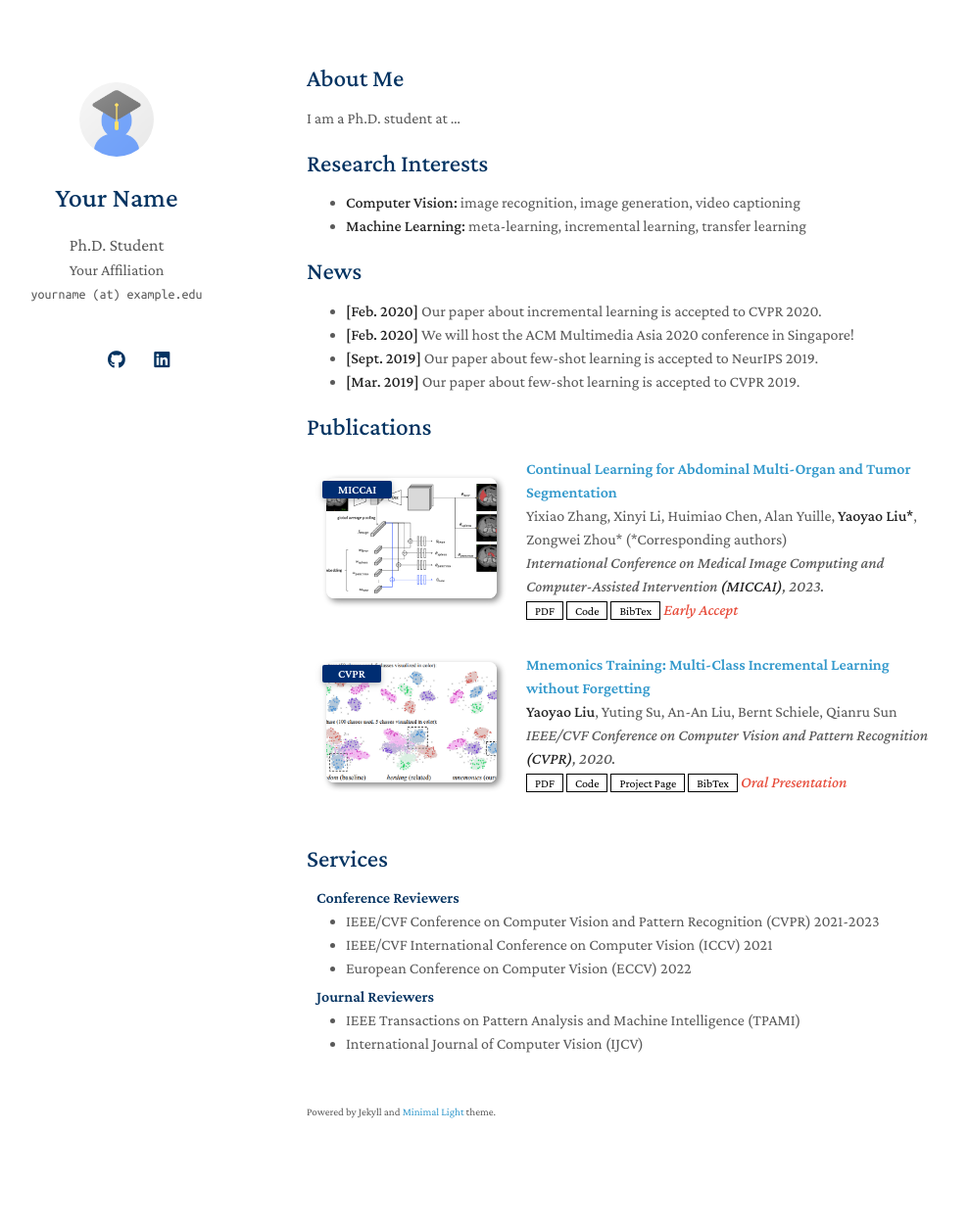
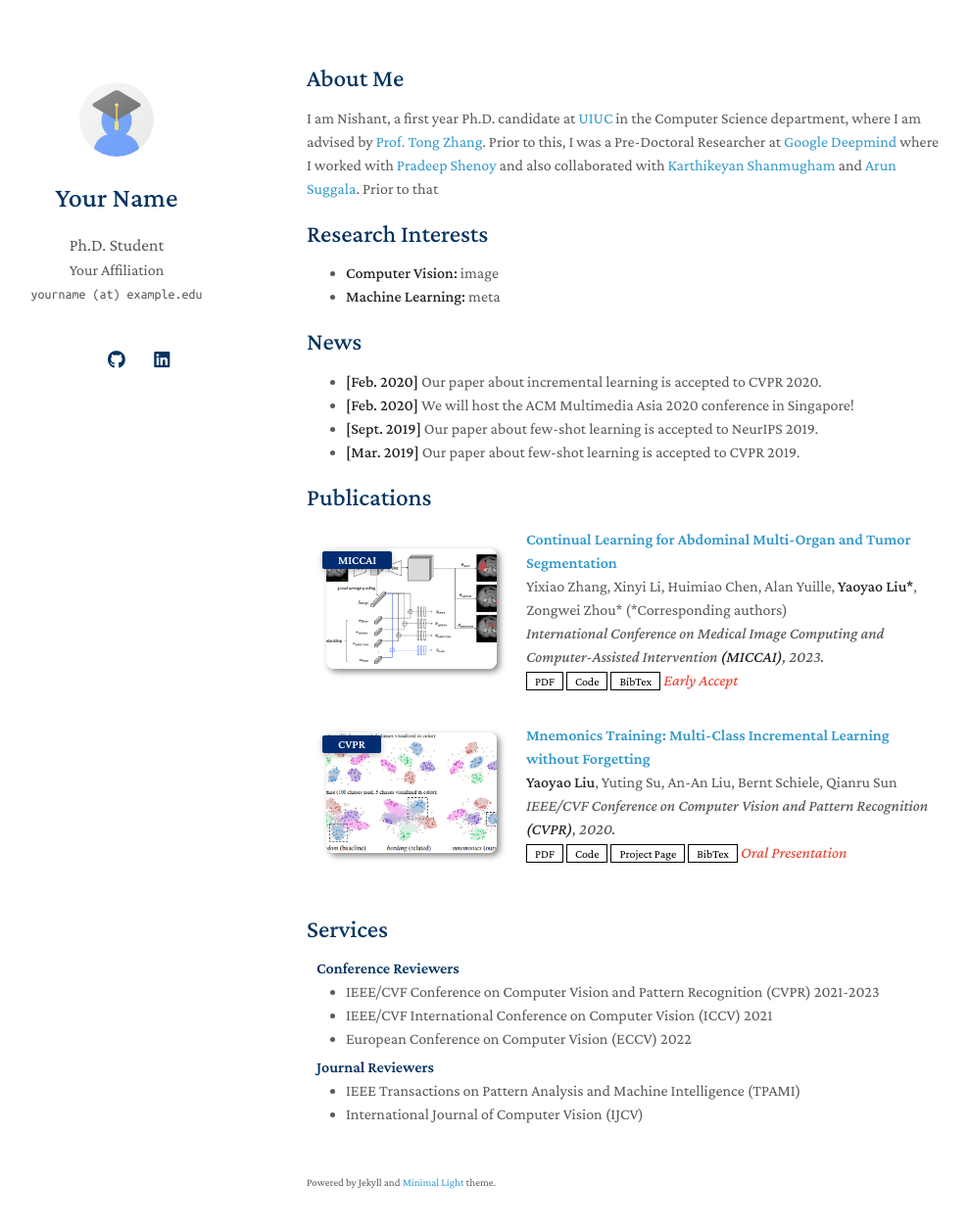
Before and after one commit to nishant34/nishant34.github.io, a Jekyll site: the page built from index.md, in a window 1280 px wide and 1288 px high. Shown: the top 1253 px of the window at 98% size, without its empty margins (157-1146 px from the left). Built offline with Jekyll 4.4.1, drawn with Linux system fonts in a browser that asks for light colours; a style sheet for code colours, icons or effects is not loaded; our own code applies the rules of GitHub Pages for plain Markdown files.

Commit message:
Update index.md

```diff
--- a/index.md
+++ b/index.md
@@ -4,12 +4,11 @@ layout: homepage
 
 ## About Me
 
-I am a Ph.D. student at ...
-
+I am Nishant, a first year Ph.D. candidate at [UIUC]() in the Computer Science department, where I am advised by [Prof. Tong Zhang](). Prior to this, I was a Pre-Doctoral Researcher at [Google Deepmind]() where I worked with [Pradeep Shenoy]() and also collaborated with [Karthikeyan Shanmugham]() and [Arun Suggala](). Prior to that
 ## Research Interests
 
-- **Computer Vision:** image recognition, image generation, video captioning
-- **Machine Learning:** meta-learning, incremental learning, transfer learning
+- **Computer Vision:** image
+- **Machine Learning:** meta
 
 ## News
 
```
